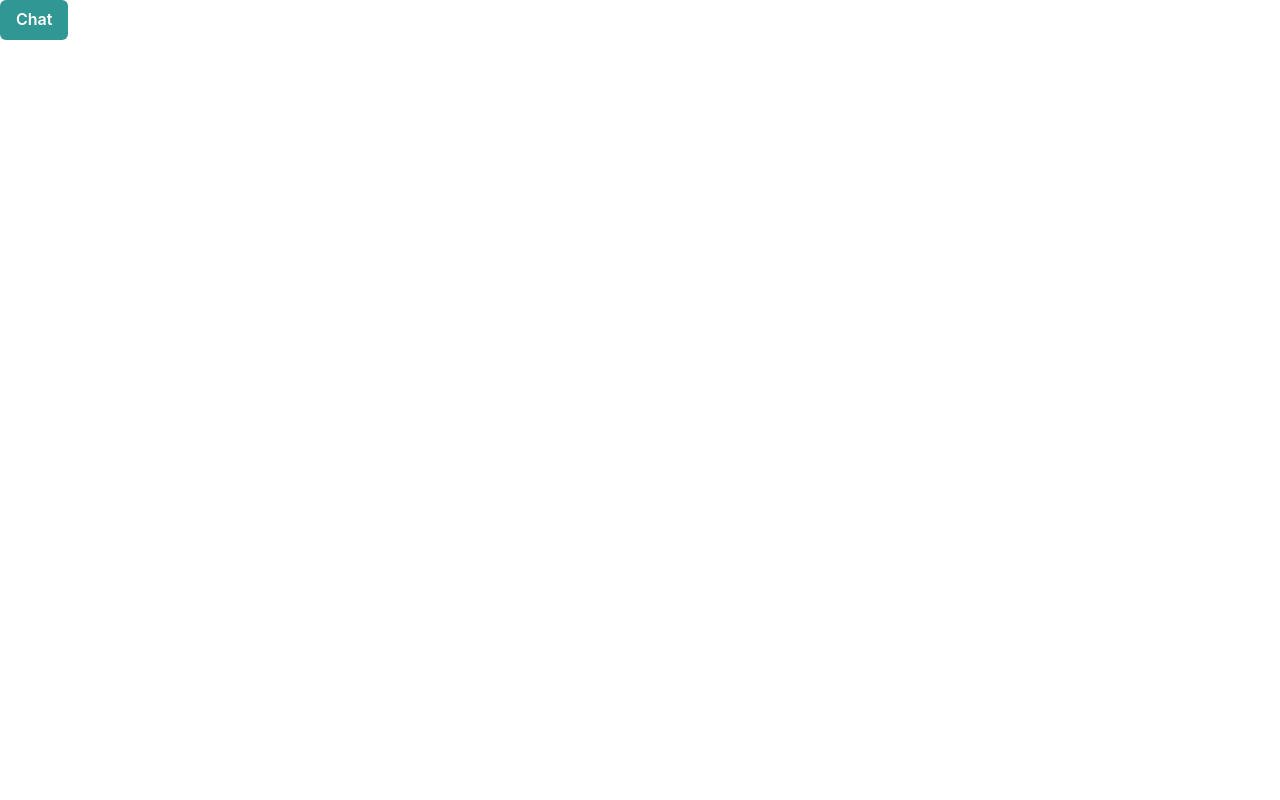
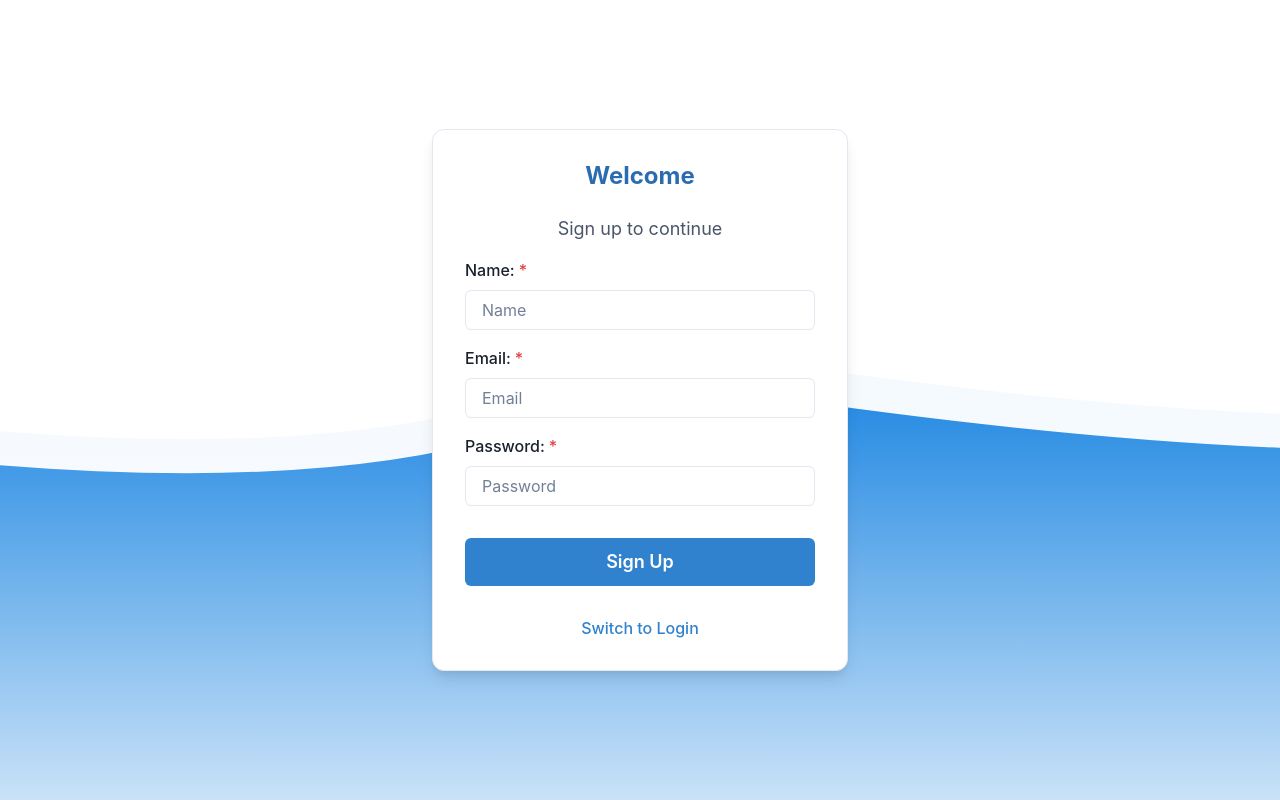
Before and after one commit to ahmedrizwan239/realtime-chat-app, a React (Vite) app in the folder frontend/: page / in a window 1280 px wide. Built offline with nearby package versions, Linux system fonts and the light colour scheme.

Commit message:
Form Added!

```diff
--- a/frontend/src/App.jsx
+++ b/frontend/src/App.jsx
@@ -1,10 +1,10 @@
-import { Button } from '@chakra-ui/react'
+import SignupLogin from './components/SignupLogin'
 
 function App() {
 
   return (
     <>
-      <Button colorScheme='teal'>Chat</Button>
+      <SignupLogin/>
     </>
   )
 }
--- /dev/null
+++ b/frontend/src/components/SignupLogin.jsx
@@ -0,0 +1,176 @@
+import { useState } from 'react';
+import {
+  Box,
+  Button,
+  Container,
+  FormControl,
+  FormLabel,
+  Heading,
+  Input,
+  Stack,
+  Text,
+  Flex,
+  useToast,
+} from '@chakra-ui/react';
+import bgImage from '../assets/bg.svg';
+
+const SignupLogin = () => {
+  const [name, setName] = useState('');
+  const [email, setEmail] = useState('');
+  const [password, setPassword] = useState('');
+  const [storedName, setStoredName] = useState('');
+  const [storedEmail, setStoredEmail] = useState('');
+  const [storedPassword, setStoredPassword] = useState('');
+  const [isSignedUp, setIsSignedUp] = useState(false);
+  const [error, setError] = useState('');
+  const toast = useToast();
+
+  const handleSignUp = (e) => {
+    e.preventDefault();
+    setStoredName(name);
+    setStoredEmail(email);
+    setStoredPassword(password);
+    setIsSignedUp(true);
+    setError('');
+    setName('');
+    setEmail('');
+    setPassword('');
+
+    toast({
+      title: "Signed up.",
+      description: "You have successfully signed up.",
+      status: "success",
+      duration: 5000,
+      isClosable: true,
+      position: "top-right",
+    });
+  };
+
+  const handleLogin = (e) => {
+    e.preventDefault();
+    if (email === storedEmail && password === storedPassword) {
+      setError('');
+      toast({
+        title: "Login successful.",
+        description: `Welcome, ${storedName}!`,
+        status: "success",
+        duration: 5000,
+        isClosable: true,
+        position: "top-right",
+      });
+    } else {
+      setError('Invalid credentials');
+      toast({
+        title: "Login failed.",
+        description: "Invalid credentials.",
+        status: "error",
+        duration: 5000,
+        isClosable: true,
+        position: "top-right",
+      });
+    }
+    setEmail('');
+    setPassword('');
+  };
+
+  return (
+    <Flex
+      minH="100vh"
+      align="center"
+      justify="center"
+      bgImage={`url(${bgImage})`}
+      bgPosition="center"
+      bgRepeat="no-repeat"
+      bgSize="cover"
+    >
+      <Container maxW="md">
+        <Box
+          bg="white"
+          p={8}
+          borderRadius="xl"
+          boxShadow="lg"
+          borderWidth="1px"
+        >
+          <Heading mb={6} textAlign="center" fontSize="2xl" color="blue.600">
+            Welcome
+          </Heading>
+          <Text textAlign="center" mb={4} fontSize="lg" color="gray.600">
+            {isSignedUp ? 'Log in to continue' : 'Sign up to continue'}
+          </Text>
+          <Stack spacing={4}>
+            <form onSubmit={isSignedUp ? handleLogin : handleSignUp}>
+              {!isSignedUp && (
+                <FormControl id="name" isRequired mb={4}>
+                  <FormLabel>Name:</FormLabel>
+                  <Input
+                    type="text"
+                    value={name}
+                    onChange={(e) => setName(e.target.value)}
+                    placeholder="Name"
+                    variant="outline"
+                    focusBorderColor="blue.500"
+                  />
+                </FormControl>
+              )}
+              <FormControl id="email" isRequired mb={4}>
+                <FormLabel>Email:</FormLabel>
+                <Input
+                  type="email"
+                  value={email}
+                  onChange={(e) => setEmail(e.target.value)}
+                  placeholder="Email"
+                  variant="outline"
+                  focusBorderColor="blue.500"
+                />
+              </FormControl>
+              <FormControl id="password" isRequired mb={4}>
+                <FormLabel>Password:</FormLabel>
+                <Input
+                  type="password"
+                  value={password}
+                  onChange={(e) => setPassword(e.target.value)}
+                  placeholder="Password"
+                  variant="outline"
+                  focusBorderColor="blue.500"
+                />
+              </FormControl>
+              {error && (
+                <Box
+                  p={3}
+                  mb={4}
+                  color="red.500"
+                  bg="red.50"
+                  borderRadius="md"
+                  borderWidth="1px"
+                >
+                  {error}
+                </Box>
+              )}
+              <Button
+                mt={4}
+                colorScheme="blue"
+                width="full"
+                size="lg"
+                type="submit"
+                borderRadius="md"
+              >
+                {isSignedUp ? "Login" : "Sign Up"}
+              </Button>
+            </form>
+            <Button
+              mt={4}
+              variant="link"
+              colorScheme="blue"
+              fontWeight="medium"
+              onClick={() => setIsSignedUp(!isSignedUp)}
+            >
+              {isSignedUp ? 'Switch to Signup' : 'Switch to Login'}
+            </Button>
+          </Stack>
+        </Box>
+      </Container>
+    </Flex>
+  );
+};
+
+export default SignupLogin;
```
Also changed, not shown: frontend/src/assets/bg.svg (added).
